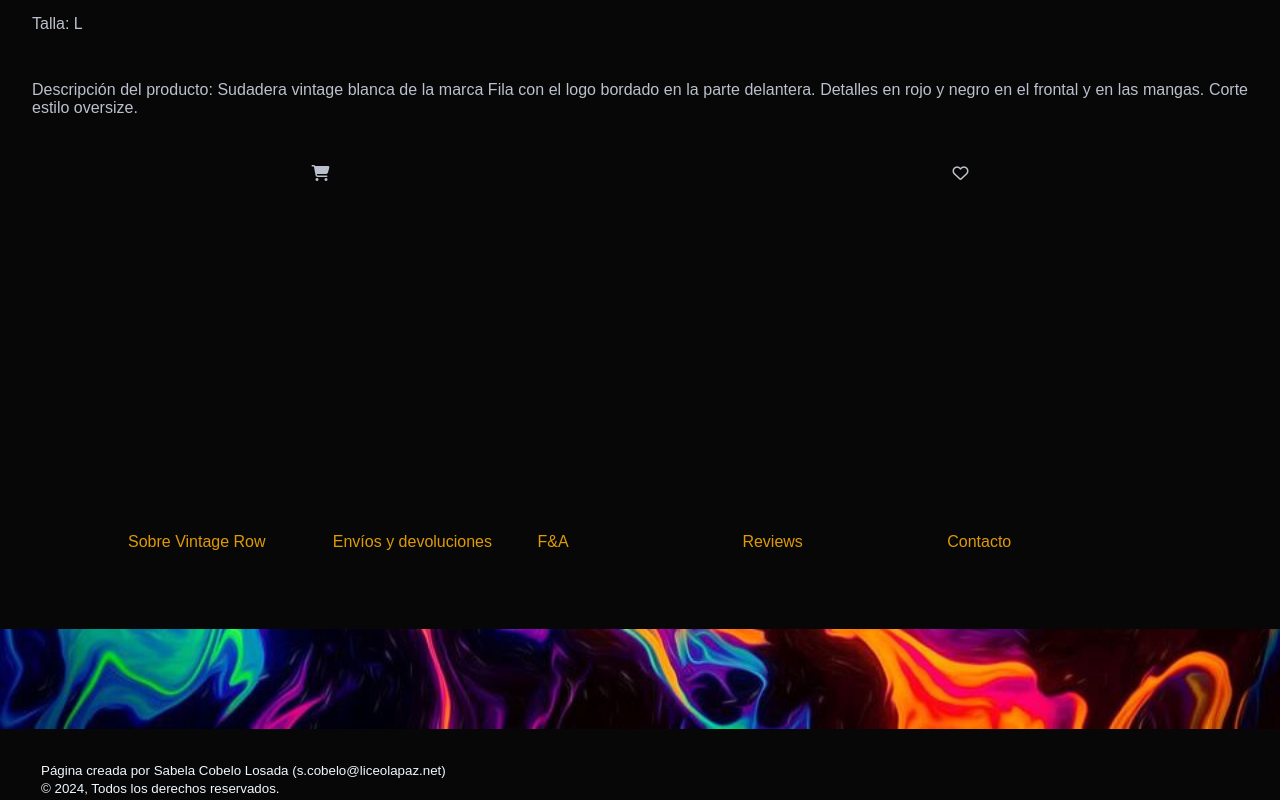
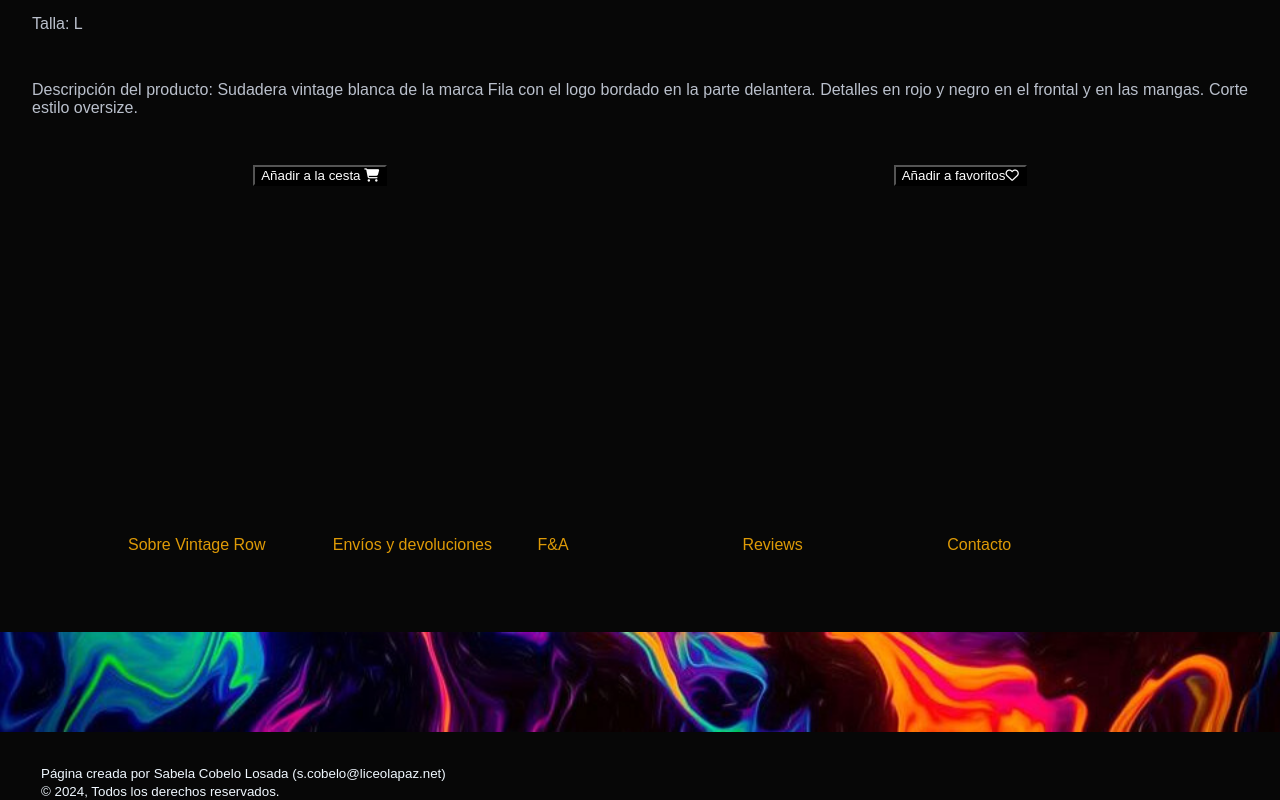
Before and after one commit to SabelaCobelo/VintageRow, a plain HTML site: page VintageRowShop/Proyecto Tienda1/infoProducto/Producto1.html in a window 1280 px wide. Shown: the part 1964-2764 px from the top of the page. Drawn offline with Linux system fonts and the light colour scheme; files whose address does not match are found by name.

Commit message:
Update Producto1.html

```diff
--- a/VintageRowShop/Proyecto Tienda1/infoProducto/Producto1.html
+++ b/VintageRowShop/Proyecto Tienda1/infoProducto/Producto1.html
@@ -49,9 +49,9 @@
         Detalles en rojo y negro en el frontal y en las mangas. Corte estilo oversize.
     </p>
     <div class="iconos2">
-    <i class="fa-solid fa-cart-shopping"></i>
+    <button> Añadir a la cesta <i class="fa-solid fa-cart-shopping"></i></button>
     <br>
-    <i class="fa-regular fa-heart"></i>
+    <button>Añadir a favoritos<i class="fa-regular fa-heart"></i></button>
     </div>
 
 
```
